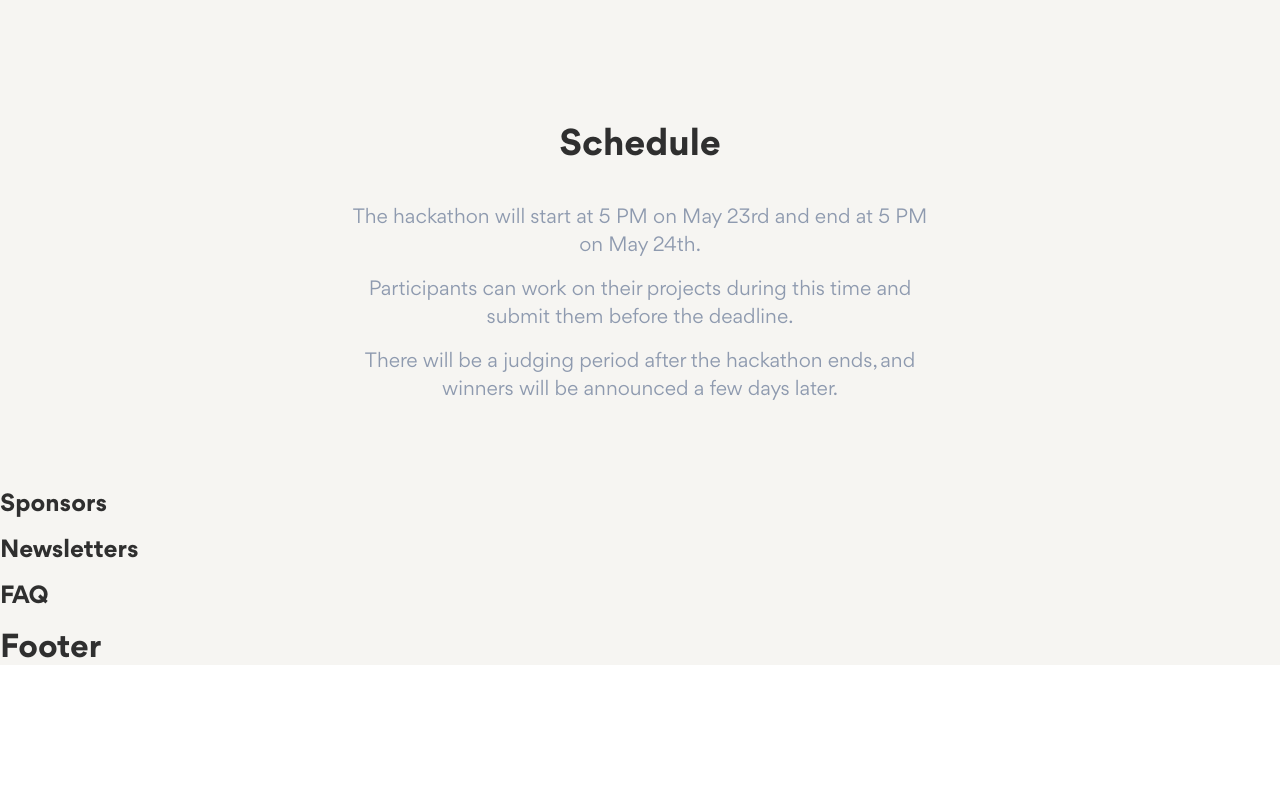
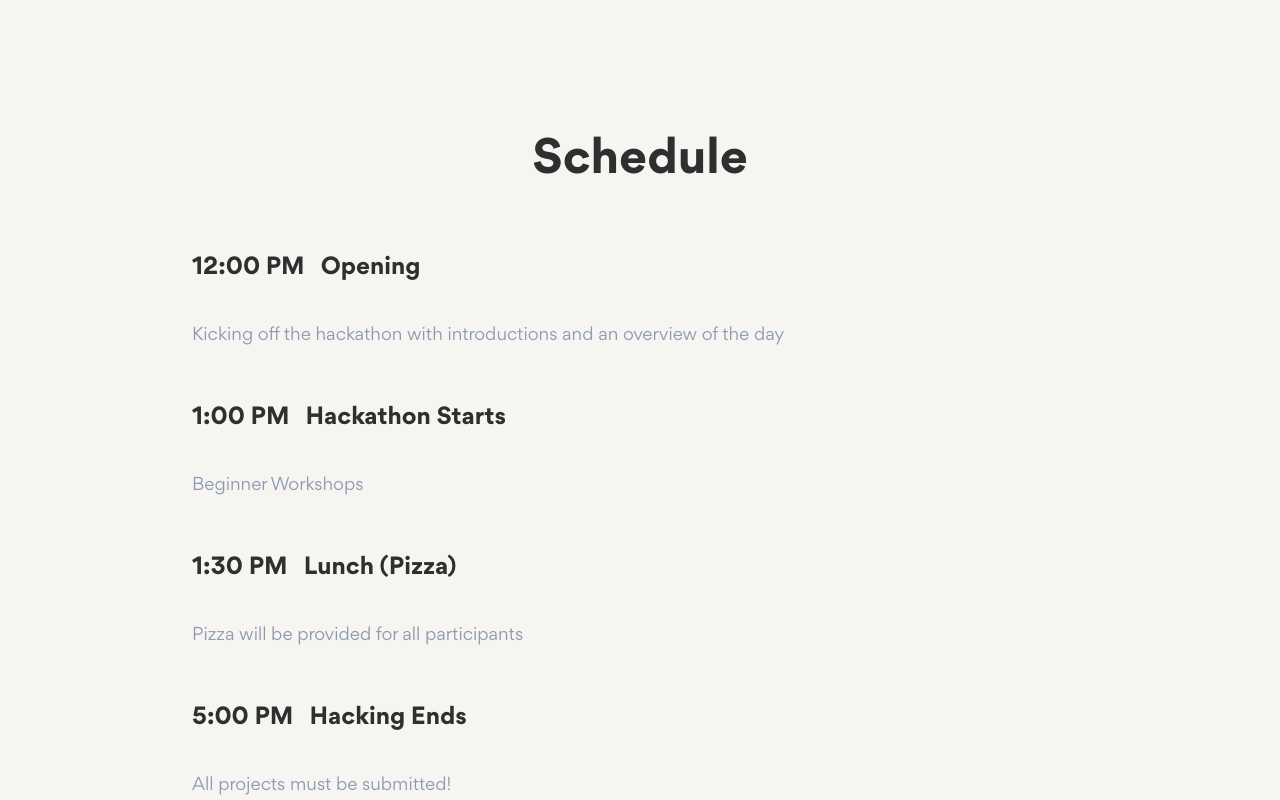
Before and after one commit to heonaliu/unplugged-hackathon, a React (Vite) app: page / in a window 1280 px wide. Shown: the part 1280-2080 px from the top of the page. Before the commit the page ends 1966 px from the top, so only its background shows below. Built offline with nearby package versions, Linux system fonts and the light colour scheme.

Commit message:
show the title, desc, time but not collapsable yet

```diff
--- a/src/sections/Schedule.jsx
+++ b/src/sections/Schedule.jsx
@@ -2,48 +2,58 @@ import { useState } from "react";
 import { ChevronDown } from "lucide-react";
 
 export const Schedule = () => {
-
   const scheduleItems = [
     {
       title: "Opening",
       time: "12:00 PM",
-      description: "Kicking off the hackathon with introductions and an overview of the day"
+      description:
+        "Kicking off the hackathon with introductions and an overview of the day",
     },
     {
       title: "Hackathon Starts",
       time: "1:00 PM",
-      description: "Beginner Workshops"
+      description: "Beginner Workshops",
     },
     {
       title: "Lunch (Pizza)",
       time: "1:30 PM",
-      description: "Pizza will be provided for all participants"
+      description: "Pizza will be provided for all participants",
     },
     {
       title: "Hacking Ends",
       time: "5:00 PM",
-      description: "All projects must be submitted!"
+      description: "All projects must be submitted!",
     },
     {
       title: "Project Judging",
       time: "5:30 PM",
-      description: "Judges will review all projects and select winners based on creativity, technical complexity, and presentation"
+      description:
+        "Judges will review all projects and select winners based on creativity, technical complexity, and presentation",
     },
     {
       title: "Closing Ceremony",
       time: "6:00 PM",
-      description: "Judges will review all projects and select winners based on creativity, technical complexity, and presentation"
+      description:
+        "Judges will review all projects and select winners based on creativity, technical complexity, and presentation",
     },
-  ]
+  ];
 
   return (
     <section className="py-10 px-6 text-center">
-      <h1 className="text-4xl font-bold">Schedule</h1>
-      <p className="flex flex-col mt-6 text-lg md:text-xl text-bluegray max-w-xl items-center mx-auto">
-        <span className="py-2">The hackathon will start at 5 PM on May 23rd and end at 5 PM on May 24th.</span>
-        <span className="py-2">Participants can work on their projects during this time and submit them before the deadline.</span>
-        <span className="py-2">There will be a judging period after the hackathon ends, and winners will be announced a few days later.</span>
-      </p>
+      <h1 className="text-5xl font-bold mb-12">Schedule</h1>
+      <div className="max-w-4xl mx-auto relative">
+        <div>
+          {scheduleItems.map((item, index) => (
+            <div key={index} className="mb-8 text-left">
+              <div className="flex items-center gap-4 mb-2">
+                <span className="text-2xl font-bold">{item.time}</span>
+                <h2 className="text-2xl font-bold">{item.title}</h2>
+              </div>
+              <p className="text-lg text-bluegray">{item.description}</p>
+            </div>
+          ))}
+        </div>
+      </div>
     </section>
   );
 };
```
